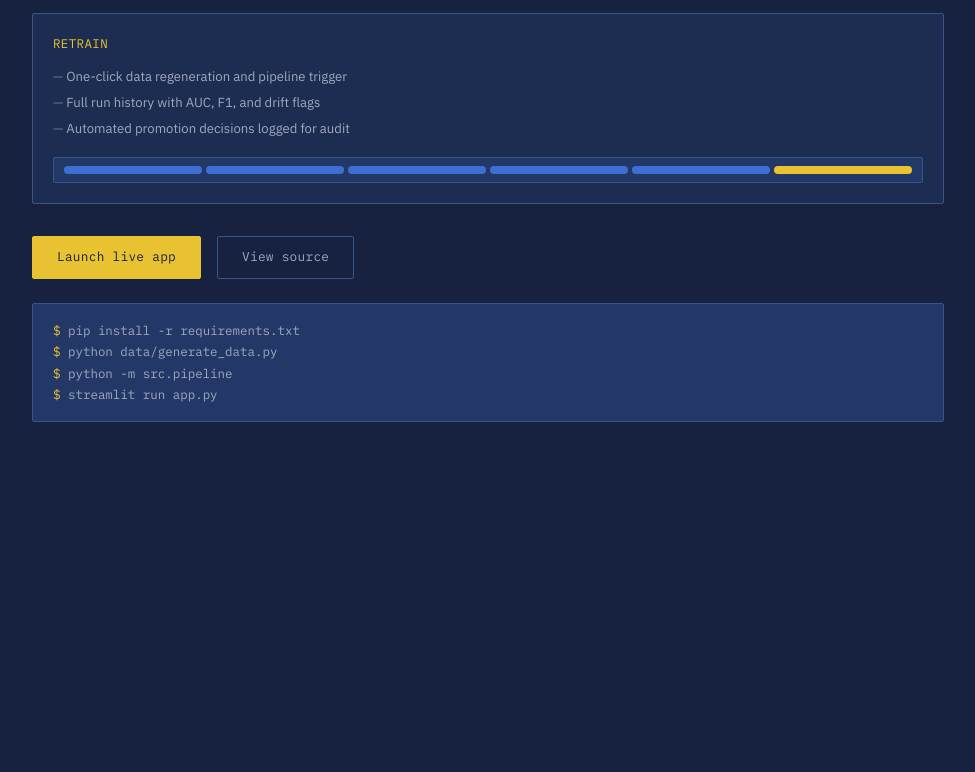
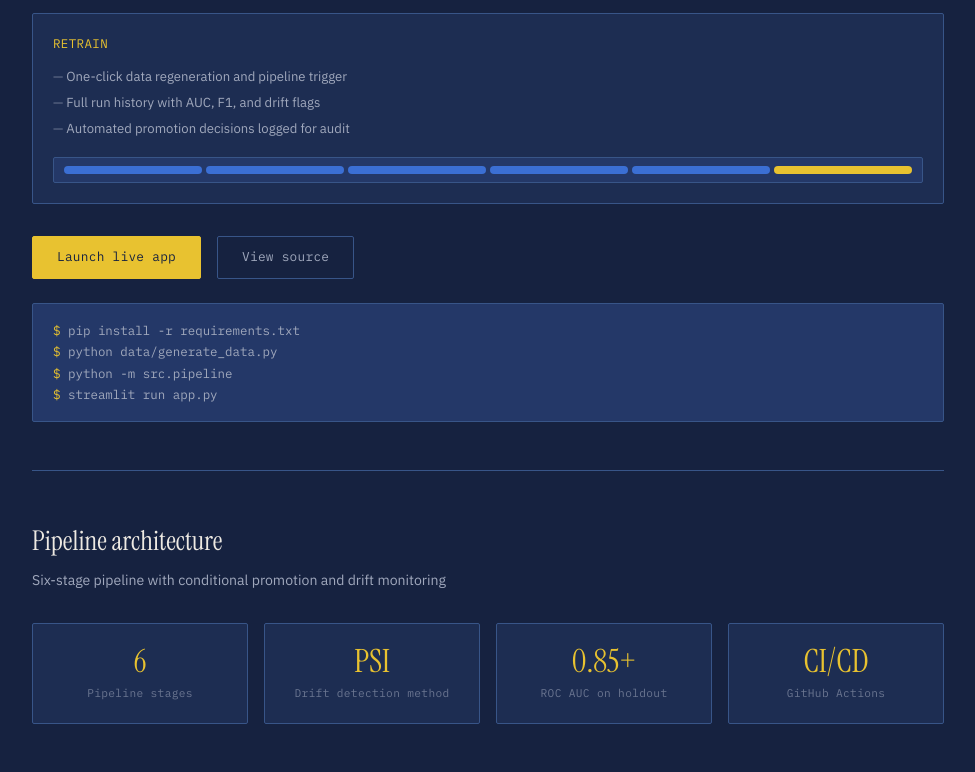
Before and after one commit to Indra-2004/mlops-pipeline, a plain HTML site: page index.html in a window 1280 px wide. Shown: the part 1550-2322 px from the top of the page, without its empty margins (152-1127 px from the left). Before the commit the page ends 2020 px from the top, so only its background shows below. Drawn offline with Linux system fonts and the light colour scheme.

Commit message:
Add pipeline architecture section to project page

```diff
--- a/index.html
+++ b/index.html
@@ -618,3 +618,27 @@ footer a:hover { color: var(--gold); }
 <span class="prompt">$</span> python -m src.pipeline
 <span class="prompt">$</span> streamlit run app.py</div>
 </section>
+
+<!-- Pipeline architecture -->
+<section class="fade-up">
+  <h2>Pipeline architecture</h2>
+  <p class="section-sub">Six-stage pipeline with conditional promotion and drift monitoring</p>
+  <div class="metrics-grid">
+    <div class="metric-card">
+      <div class="metric-value">6</div>
+      <div class="metric-label">Pipeline stages</div>
+    </div>
+    <div class="metric-card">
+      <div class="metric-value">PSI</div>
+      <div class="metric-label">Drift detection method</div>
+    </div>
+    <div class="metric-card">
+      <div class="metric-value">0.85+</div>
+      <div class="metric-label">ROC AUC on holdout</div>
+    </div>
+    <div class="metric-card">
+      <div class="metric-value">CI/CD</div>
+      <div class="metric-label">GitHub Actions</div>
+    </div>
+  </div>
+</section>
```
